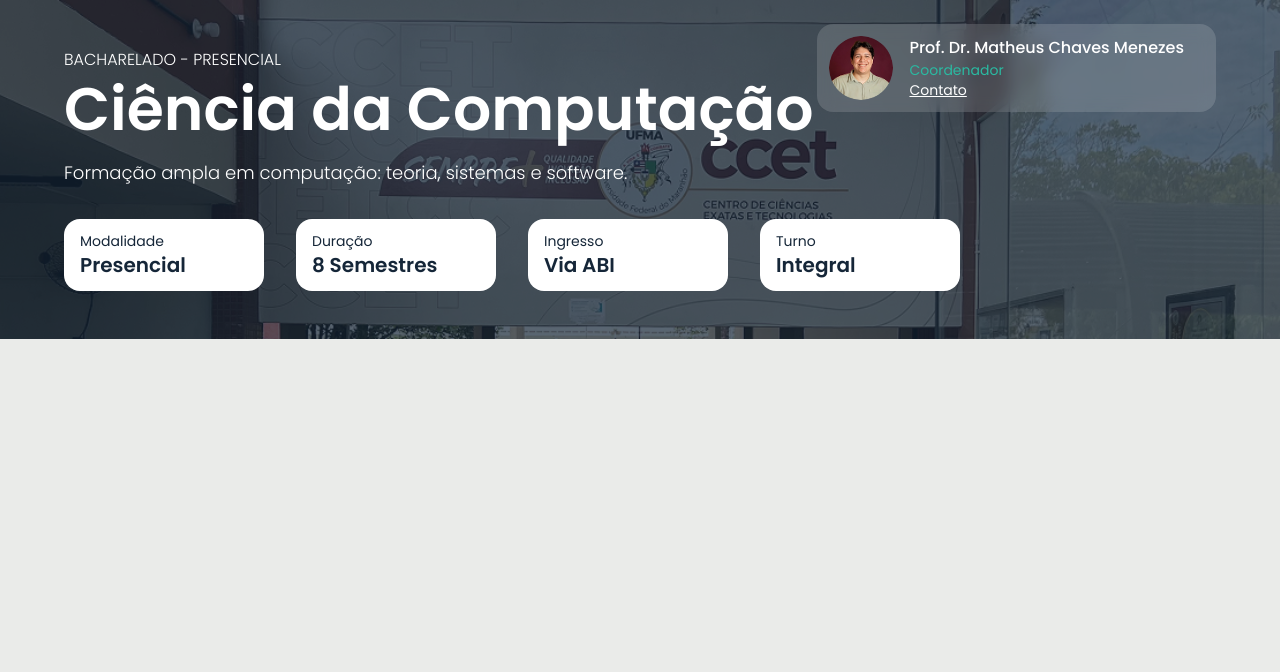
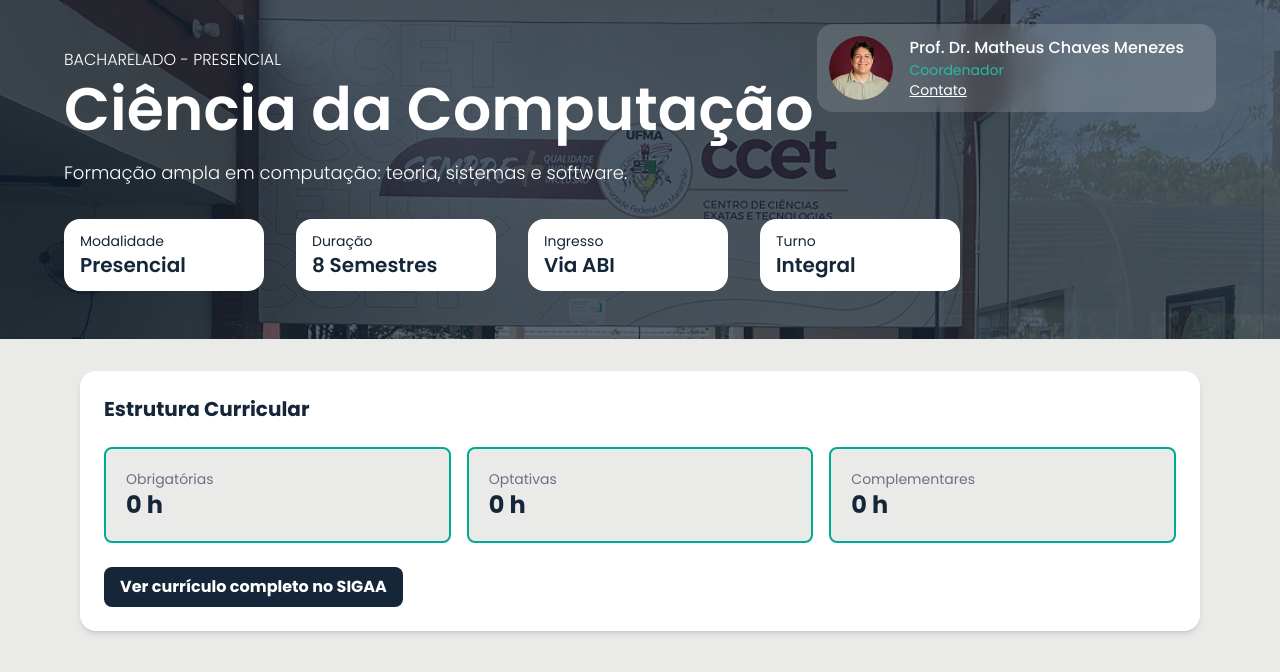
Before and after one commit to PET-Comp-UFMA/computacao-ufma, a Next.js app: page /cursos/cc in a window 1280 px wide. Shown: the top 672 px of the page. Built offline with nearby package versions, Linux system fonts and the light colour scheme.

Commit message:
feat: Estrutura Curricular Cursos

```diff
--- a/app/cursos/[curso]/page.tsx
+++ b/app/cursos/[curso]/page.tsx
@@ -2,6 +2,9 @@ import { notFound } from 'next/navigation'
 import CardCoordenador from '@/components/cursos/CardCoordenador'
 import InfoCurso from '@/components/cursos/InfoCurso'
 import PageBanner from '@/components/layout/PageBanner'
+import EstruturaCurricular, {
+  type CorCurso,
+} from '@/components/cursos/EstruturaCurricular'
 
 type DadosCurso = {
   imagem: string
@@ -14,10 +17,14 @@ type DadosCurso = {
   turno: string
   coordenador: string
   fotoCoordenador?: string
+  cor: CorCurso
+  obrigatorias: number
+  optativas: number
+  complementares: number
+  urlSigaa: string
 }
 
-// Um arquivo serve 3 cursos, então os textos de cada um ficam aqui.
-// A chave (cc, ia, licenciatura) é o que aparece na URL: /cursos/cc
+
 const cursos: Record<string, DadosCurso> = {
   cc: {
     imagem: '/images/foto_porta_ccet.png',
@@ -29,7 +36,12 @@ const cursos: Record<string, DadosCurso> = {
     ingresso: 'Via ABI',
     turno: 'Integral',
     coordenador: 'Prof. Dr. Matheus Chaves Menezes',
-    fotoCoordenador: '/images/coord_cc.png'
+    fotoCoordenador: '/images/coord_cc.png',
+    cor: 'cc',
+    obrigatorias: 0,
+    optativas: 0,
+    complementares: 0,
+    urlSigaa: 'https://sigaa.ufma.br/sigaa/public/curso/curriculo_curso.jsf?lc=pt_br&id=85766',
   },
   ia: {
     imagem: '/images/foto_entrada_ccet.png',
@@ -41,7 +53,12 @@ const cursos: Record<string, DadosCurso> = {
     ingresso: 'Via ABI',
     turno: 'Integral',
     coordenador: 'Prof. Dr. Tiago Bonini',
-    fotoCoordenador: '/images/coord_ia.png'
+    fotoCoordenador: '/images/coord_ia.png',
+    cor: 'ia',
+    obrigatorias: 0,
+    optativas: 0,
+    complementares: 0,
+    urlSigaa: 'https://sigaa.exemplo.br',
   },
   licenciatura: {
     imagem: '/images/foto_porta_ccet.png',
@@ -53,7 +70,13 @@ const cursos: Record<string, DadosCurso> = {
     ingresso: 'Via SISU',
     turno: 'Integral',
     coordenador: 'Prof. Dr. Tiago Bonini',
-    fotoCoordenador: '/images/coord_ia.png'
+    fotoCoordenador: '/images/coord_ia.png',
+    cor: 'licenciatura',
+    obrigatorias: 0,
+    optativas: 0,
+    complementares: 0,
+    urlSigaa: 'https://sigaa.exemplo.br',
+
   },
 }
 
@@ -98,6 +121,17 @@ export default async function Curso({
           <InfoCurso rotulo="Turno" valor={dados.turno} />
         </div>
       </PageBanner>
+
+      <div className="mx-auto max-w-6xl px-4 py-8">
+        <EstruturaCurricular
+          obrigatorias={dados.obrigatorias}
+          optativas={dados.optativas}
+          complementares={dados.complementares}
+          urlSigaa={dados.urlSigaa}
+          cor={dados.cor}
+        />
+      </div>
+
     </main>
   )
 }
--- /dev/null
+++ b/components/cursos/EstruturaCurricular.tsx
@@ -0,0 +1,66 @@
+export type CorCurso = 'cc' | 'ia' | 'licenciatura'
+
+
+const bordaPorCurso: Record<CorCurso, string> = {
+  cc: 'border-cc',
+  ia: 'border-ia',
+  licenciatura: 'border-licenciatura',
+}
+
+interface EstruturaCurricularProps {
+  obrigatorias: number
+  optativas: number
+  complementares: number
+  urlSigaa: string
+  cor: CorCurso
+}
+
+interface CargaHoraria {
+  titulo: string
+  horas: string
+}
+
+function EstruturaCurricular({
+  obrigatorias,
+  optativas,
+  complementares,
+  urlSigaa,
+  cor,
+}: EstruturaCurricularProps) {
+  const cargas: CargaHoraria[] = [
+    { titulo: 'Obrigatórias', horas: `${obrigatorias} h` },
+    { titulo: 'Optativas', horas: `${optativas} h` },
+    { titulo: 'Complementares', horas: `${complementares} h` },
+  ]
+
+  return (
+    <section className="rounded-2xl bg-white p-6 shadow-md">
+      <h2 className="text-xl font-bold text-texto-escuro">
+        Estrutura Curricular
+      </h2>
+
+      <div className="my-6 flex flex-col gap-4 md:flex-row">
+        {cargas.map((item) => (
+          <div
+            key={item.titulo}
+            className={`flex flex-1 flex-col rounded-lg border-2 bg-fundo p-5 ${bordaPorCurso[cor]}`}
+          >
+            <span className="text-sm text-gray-500">{item.titulo}</span>
+            <strong className="text-2xl font-bold">{item.horas}</strong>
+          </div>
+        ))}
+      </div>
+
+      <a
+        href={urlSigaa}
+        target="_blank"
+        rel="noopener noreferrer"
+        className="inline-block rounded-lg bg-azul-escuro px-4 py-2 font-bold text-texto-claro"
+      >
+        Ver currículo completo no SIGAA
+      </a>
+    </section>
+  )
+}
+
+export default EstruturaCurricular
```
